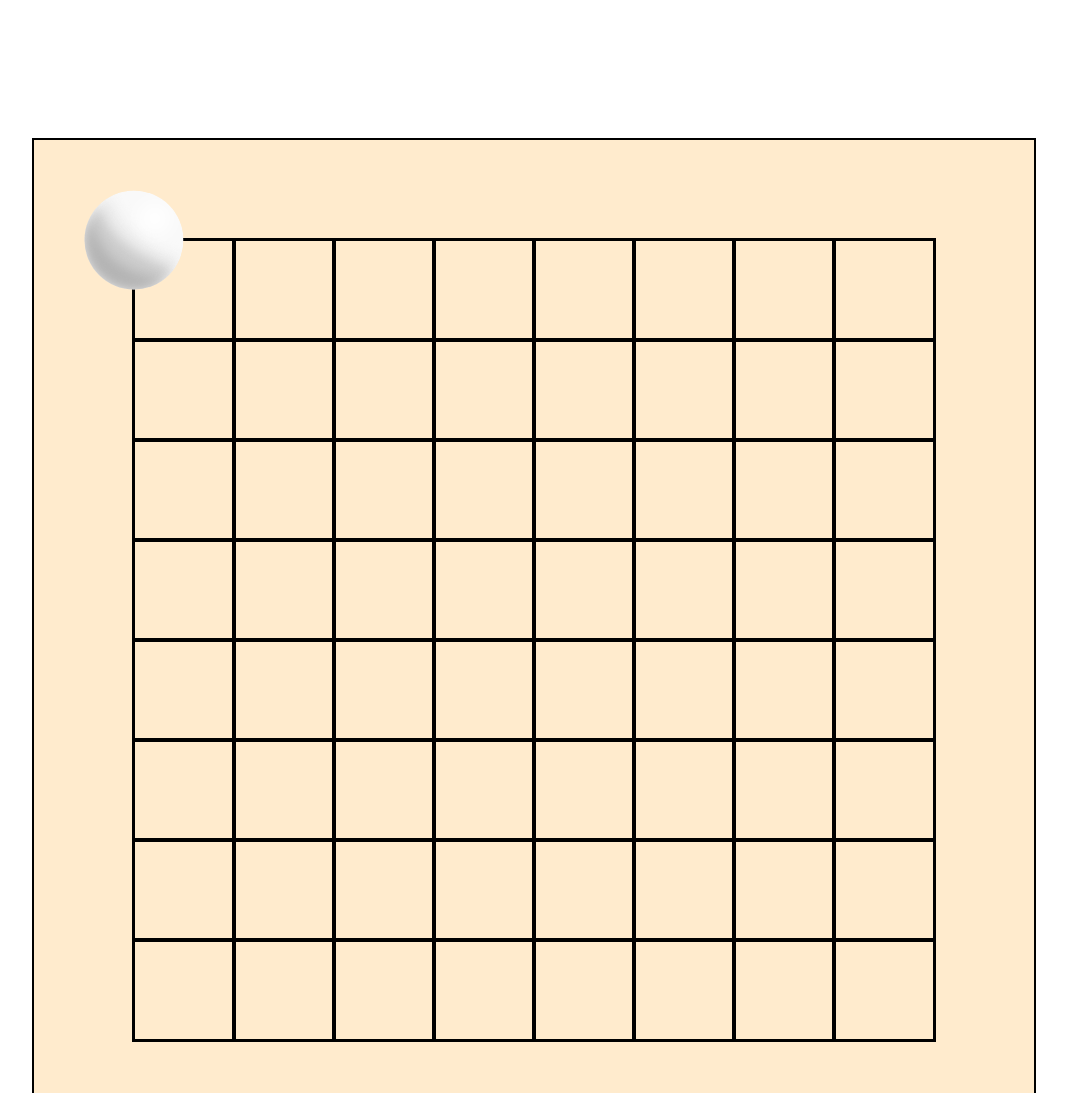
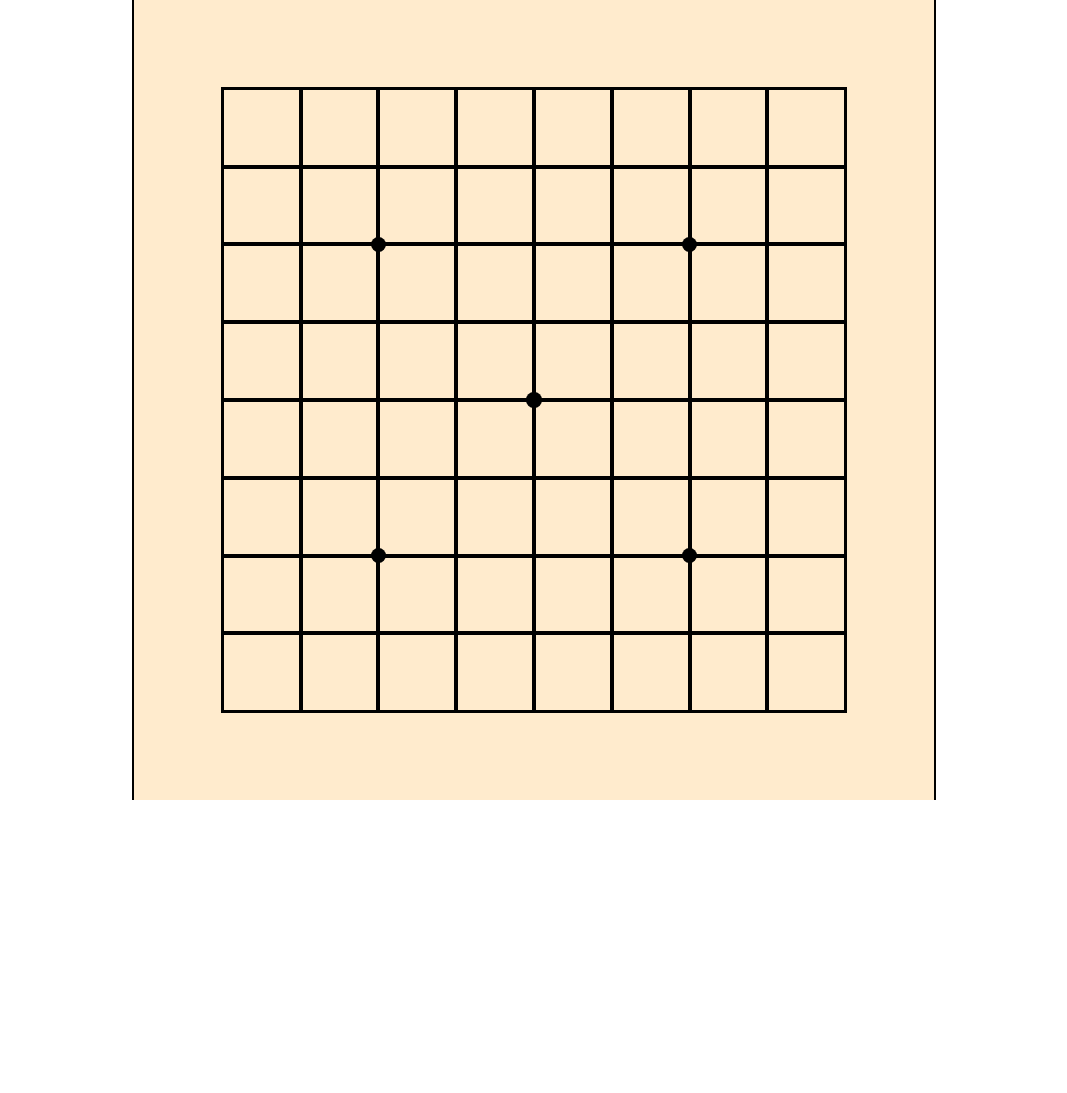
Before and after one commit to gomezdevlopment/GO-JavaScript, a plain HTML site: page index.html in a window 1280 px wide. Shown: the top 1093 px of the page, without its empty margins (106-1173 px from the left). After the commit the page ends 800 px from the top, so only its background shows below. Drawn offline with Linux system fonts and the light colour scheme.

Commit message:
Adjust board layout and add placed stone indicator

```diff
--- a/index.html
+++ b/index.html
@@ -10,7 +10,7 @@
     <title>Document</title>
 </head>
 
-<body>
+<body class="body">
     <div class="board" id="board">
         <div id="background"></div>
         <div class="intersections">
@@ -88,7 +88,7 @@
         </div>
 
         <div class="squares" id="squares">
-            <div class="cell white previous" data-cell id="0"></div>
+            <div class="cell" data-cell id="0"></div>
             <div class="cell" data-cell id="1"></div>
             <div class="cell" data-cell id="2"></div>
             <div class="cell" data-cell id="3"></div>
@@ -110,11 +110,11 @@
 
             <div class="cell" data-cell id="36"></div>
             <div class="cell" data-cell id="37"></div>
-            <div class="cell" data-cell id="38"></div>
+            <div class="cell star-point" data-cell id="38"></div>
             <div class="cell" data-cell id="39"></div>
             <div class="cell" data-cell id="40"></div>
             <div class="cell" data-cell id="41"></div>
-            <div class="cell" data-cell id="42"></div>
+            <div class="cell star-point" data-cell id="42"></div>
             <div class="cell" data-cell id="43"></div>
             <div class="cell" data-cell id="44"></div>
 
@@ -132,7 +132,7 @@
             <div class="cell" data-cell id="73"></div>
             <div class="cell" data-cell id="74"></div>
             <div class="cell" data-cell id="75"></div>
-            <div class="cell" data-cell id="76"></div>
+            <div class="cell star-point" data-cell id="76"></div>
             <div class="cell" data-cell id="77"></div>
             <div class="cell" data-cell id="78"></div>
             <div class="cell" data-cell id="79"></div>
@@ -150,11 +150,11 @@
 
             <div class="cell" data-cell id="108"></div>
             <div class="cell" data-cell id="109"></div>
-            <div class="cell" data-cell id="110"></div>
+            <div class="cell star-point" data-cell id="110"></div>
             <div class="cell" data-cell id="111"></div>
             <div class="cell" data-cell id="112"></div>
             <div class="cell" data-cell id="113"></div>
-            <div class="cell" data-cell id="114"></div>
+            <div class="cell star-point" data-cell id="114"></div>
             <div class="cell" data-cell id="115"></div>
             <div class="cell" data-cell id="116"></div>
 
--- a/script.js
+++ b/script.js
@@ -1,9 +1,12 @@
 const BLACK = 'black'
 const WHITE = 'white'
+const PREVIOUS = 'previous'
 const L = 'l'
 
 const audio = new Audio();
 audio.src = "audio/click.mp3";
+
+let previousStone
 
 let boardState = [
     L, L, L, L, L, L, L, L, L, 'o', 'o', 'o', 'o', 'o', 'o', 'o', 'o', 'o',
@@ -49,7 +52,13 @@ function handleClick(e) {
 }
 
 function placeStone(intersection, currentClass) {
+    if(previousStone != null){
+        previousStone.classList.remove(PREVIOUS)
+    }
+
+    previousStone = intersection
     intersection.classList.add(currentClass)
+    intersection.classList.add(PREVIOUS)
     const stonePosition = Number(intersection.id)
     boardState[stonePosition] = currentClass
     if (blackTurn) {
--- a/styles.css
+++ b/styles.css
@@ -5,9 +5,11 @@
 }
 
 :root {
-    --cell-size: 100px;
+    --board-size: 700px;
+    --cell-size: calc(var(--board-size) / 9);;
     --stone-size: calc(var(--cell-size) *.95);
-    --background-size: 1000px;
+    --star-point-size: calc(var(--cell-size) *.2);
+    --background-size:  800px;
 }
 
 body {
@@ -24,16 +26,19 @@ body {
 }
 
 .board {
+    width: 100%;
+    height: 100%;
     display: flex;
-    flex-direction: row;
-    justify-content: center;
+    flex-direction: column;
+    justify-content:center;
     align-items: center;
-    position: relative;
+    position: absolute;
+    margin: auto;
 }
 
 .squares {
-    width: 100vw;
-    height: 100vw;
+    width: var(--board-size);
+    height: var(--board-size);
     display: grid;
     justify-content: center;
     align-content: center;
@@ -44,8 +49,8 @@ body {
 }
 
 .intersections {
-    width: 100vw;
-    height: 100vw;
+    width: var(--board-size);
+    height: var(--board-size);
     display: grid;
     justify-content: center;
     align-content: center;
@@ -75,6 +80,13 @@ body {
     opacity: .5;
 }
 
+.cell.star-point {
+    width: var(--star-point-size);
+    height: var(--star-point-size);
+    border-radius: 50%;
+    background-color: black;
+}
+
 
 .cell.black,
 .squares.black .cell:not(.black):not(.white):hover {
@@ -86,8 +98,17 @@ body {
 
 .cell.white,
 .squares.white .cell:not(.black):not(.white):hover {
-    width: 100px;
-    height: 100px;
-    background-size: 100px;
+    width: var(--stone-size);
+    height: var(--stone-size);
+    background-color: transparent;
+    background-size: 100%;
     background-image: url('/images/white_stone.svg');
 }
+
+.cell.white.previous {
+    background-image: url('/images/white_stone_previous.svg');
+}
+
+.cell.black.previous {
+    background-image: url('/images/black_stone_previous.svg');
+}
```
Also changed, not shown: images/black_stone_previous.svg (added), images/white_stone_previous.svg (added).
